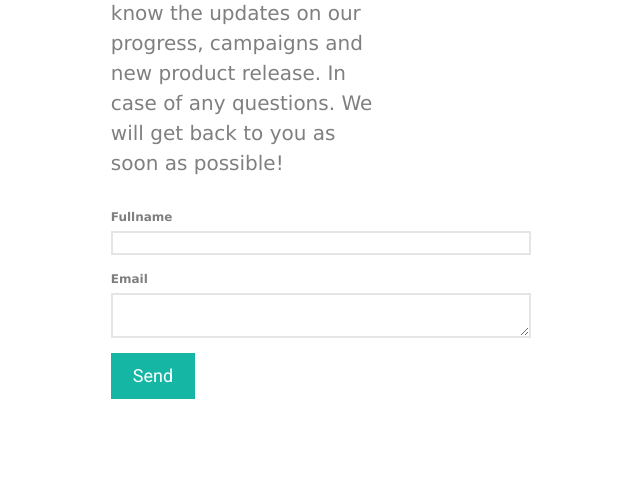
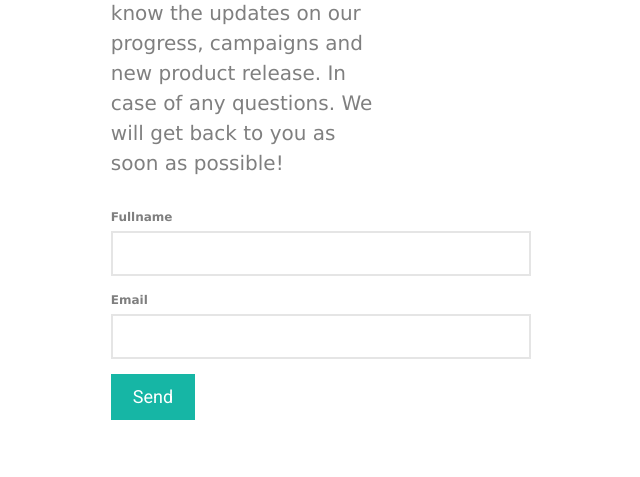
Before and after one commit to Fantaso/solarvibes_website, a Flask app: page /web/contact in a window 1280 px wide. Shown: the part 1533-2010 px from the top of the page, without its empty margins (190-830 px from the left). Run offline with Flask 2, Linux system fonts and the light colour scheme; some libraries are stand-ins or nearby versions; some web fonts are replaced.

Commit message:
every box fixed

```diff
--- a/solarvibes/site/forms.py
+++ b/solarvibes/site/forms.py
@@ -8,13 +8,13 @@ class EmailForm(FlaskForm):
 	email 	= StringField('Email', validators=[DataRequired(), Length(min=5, max=30, message=None), Email()])
 
 class EmailAndTextForm(EmailForm):
-  first_name = TextAreaField('First Name', validators=[DataRequired(), Length(min=-1, max=30, message='Maximum characters: 30')])
-  last_name = TextAreaField('Last Name', validators=[DataRequired(), Length(min=-1, max=30, message='Maximum characters: 30')])
-  email = TextAreaField('Email', validators=[DataRequired(), Length(min=-1, max=50, message='Maximum characters: 50')])
-  country = TextAreaField('Country', validators=[DataRequired(), Length(min=-1, max=50, message='Maximum characters: 50')])
-  landsize = TextAreaField('Landsize(ha)', validators=[DataRequired(), Length(min=-1, max=50, message='Maximum characters: 50')])
-  msg = TextAreaField('Message', validators=[DataRequired(), Length(min=-1, max=50, message='Maximum characters: 50')])
+  first_name = StringField('First Name', validators=[DataRequired(), Length(min=-1, max=30, message='Maximum characters: 30')])
+  last_name = StringField('Last Name', validators=[DataRequired(), Length(min=-1, max=30, message='Maximum characters: 30')])
+  email = StringField('Email', validators=[DataRequired(), Length(min=-1, max=50, message='Maximum characters: 50')])
+  country = StringField('Country', validators=[DataRequired(), Length(min=-1, max=50, message='Maximum characters: 50')])
+  landsize = StringField('Landsize(ha)', validators=[DataRequired(), Length(min=-1, max=50, message='Maximum characters: 50')])
+  msg = StringField('Message', validators=[DataRequired(), Length(min=-1, max=50, message='Maximum characters: 50')])
 
 class ContactUsForm(FlaskForm):
   name 	= StringField(label='Fullname', validators=[DataRequired(), Length(min=3, max=30, message=None)])
-  email = TextAreaField('Email', validators=[DataRequired(), Length(min=-1, max=50, message='Maximum characters: 50')])
+  email = StringField('Email', validators=[DataRequired(), Length(min=-1, max=50, message='Maximum characters: 50')])
--- /dev/null
+++ b/solarvibes/site/static/css/test.css
@@ -0,0 +1,7 @@
+textarea.form-control {
+  height: 45px !important;
+}
+
+input.form-control {
+  height: 45px !important;
+}
--- a/solarvibes/site/templates/site/base.html
+++ b/solarvibes/site/templates/site/base.html
@@ -116,5 +116,7 @@
 	<!-- MAIN JS -->
 	<script src="{{ url_for('site.static', filename='js/main.js') }}"></script>
 
+  <link rel="stylesheet" href="{{ url_for('site.static', filename='css/test.css') }}">
+
 	</body>
 </html>
```
Also changed, not shown: 3 other files.
